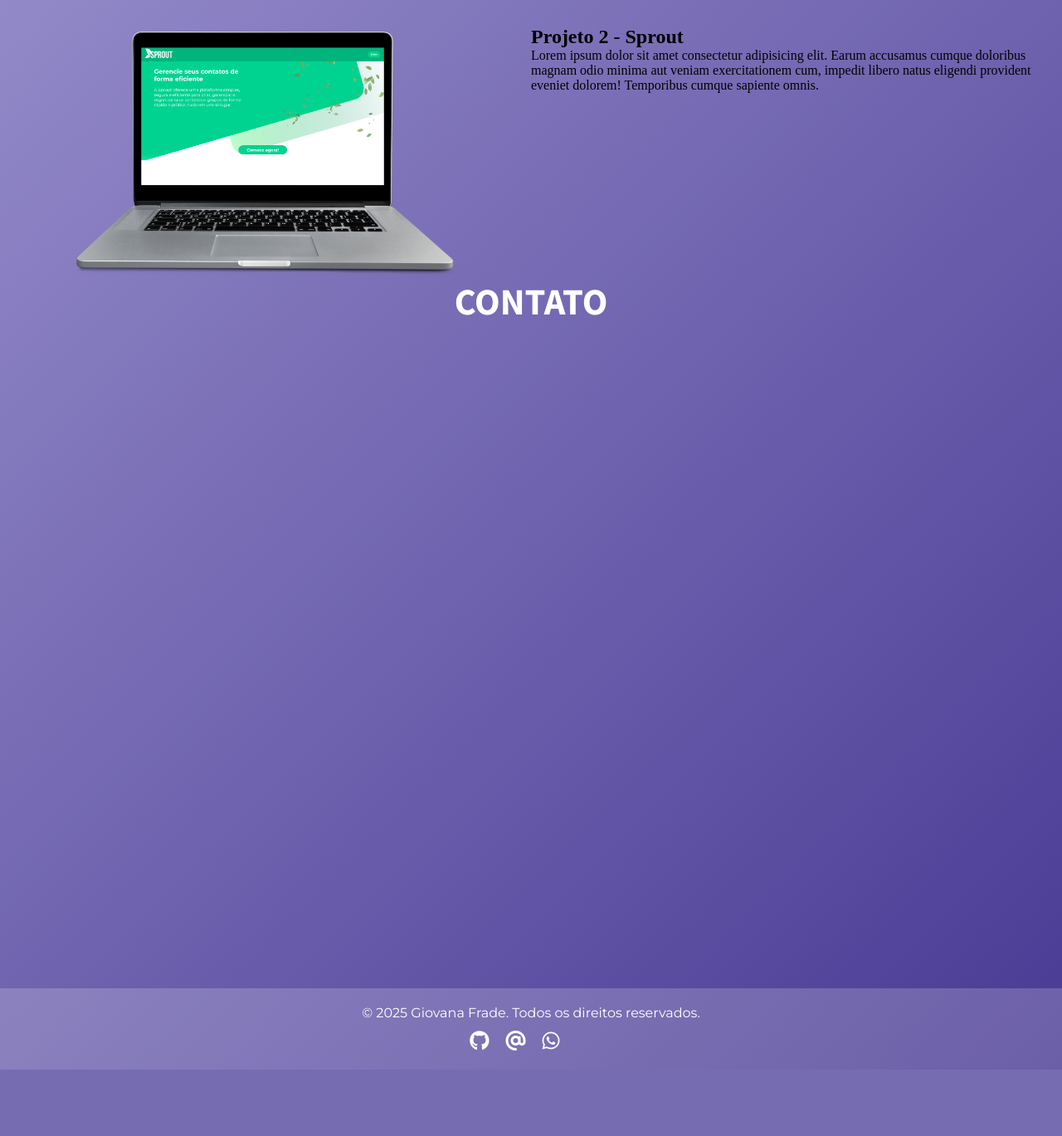
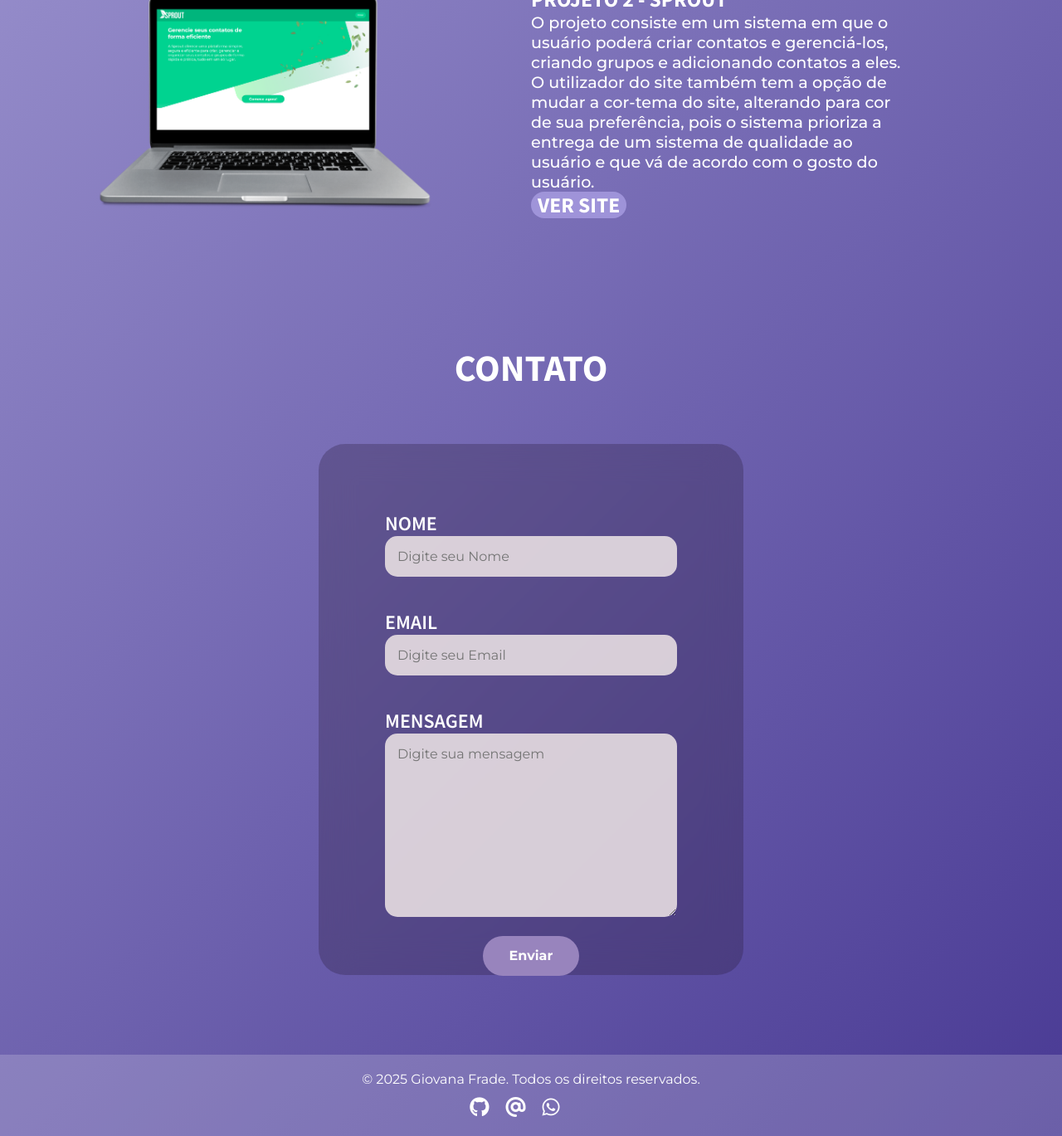
Before and after one commit to giovanafrade/portfolio, a PHP site: page / in a window 1280 px wide. Shown: the part 2121-3490 px from the top of the page at 83% size. Before the commit the page ends 3410 px from the top, so only its background shows below. Run offline with PHP 8.4, Linux system fonts and the light colour scheme; some libraries are stand-ins or nearby versions.

Commit message:
atualizações

```diff
--- a/index.html
+++ b/index.html
@@ -34,7 +34,7 @@
                 </ul>
             </div>
         </header>
-        <div class="home" id="home">
+        <section class="home" id="home">
             <div class="home-entrada">
                 <div class="nome-home-entrada">
                     <h1>Olá!
@@ -66,8 +66,8 @@
                     <img src="media/fotogiovana.jpeg" class="img-home"/>
                 </div>
             </div>
-        </div>
-        <div id="sobre">
+        </section>
+        <section id="sobre">
             <h1>sobre</h1>
             <div class="tela-sobre">
                 <div class="foto-sobre">
@@ -116,8 +116,8 @@
                     </div>
                 </div>
             </div>
-        </div>
-        <div id="projetos">
+        </section>
+        <section id="projetos">
             <h1>projetos</h1>
             <div class="tela-projetos">
                 <div class="eachprojeto">
@@ -126,7 +126,13 @@
                     </div>
                     <div class="texto-projeto">
                         <h2>Projeto 1 - Jogos Vorazes</h2>
-                        <p>Lorem ipsum dolor sit amet consectetur adipisicing elit. Earum accusamus cumque doloribus magnam odio minima aut veniam exercitationem cum, impedit libero natus eligendi provident eveniet dolorem! Temporibus cumque sapiente omnis.</p>
+                        <p>O projeto consiste em um website em que contém as informações gerais sobre cada filme da saga Jogos Vorazes, inspirado nos livros de Suzanne Collins, como ficha técnica, uma breve sinopse e o trailer.
+                            A finalidade é induzir novos espectadores a consumir a saga de filmes.
+                        </p>
+                        <div class="botao-versite">
+                            <a href="media/Jogos Vorazes/home.html" target="_blank">Ver Site</a>
+                        </div>
+
                     </div>
                 </div>
                 <div class="eachprojeto2">
@@ -135,23 +141,60 @@
                     </div>
                     <div class="texto-projeto">
                         <h2>Projeto 2 - Sprout</h2>
-                        <p>Lorem ipsum dolor sit amet consectetur adipisicing elit. Earum accusamus cumque doloribus magnam odio minima aut veniam exercitationem cum, impedit libero natus eligendi provident eveniet dolorem! Temporibus cumque sapiente omnis.</p>
+                        <p>O projeto consiste em um sistema em que o usuário poderá criar contatos e gerenciá-los,
+                            criando grupos e adicionando contatos a eles. O utilizador do site também tem a opção
+                            de mudar a cor-tema do site, alterando para cor de sua preferência, pois o sistema
+                            prioriza a entrega de um sistema de qualidade ao usuário e que vá de acordo com o gosto do
+                            usuário.
+                        </p>
+                        <div class="botao-versite">
+                            <a href="media/sprout/index.html" target="_blank">Ver Site</a>
                         </div>
                     </div>
                 </div>
             </div>
-        <div id="contato">
+        </section>
+        <section id="contato">
             <h1>contato</h1>
             <div class="tela-contato">
+                <div class="form-contato">
+                    <div class="form-contato-container">
+                        <form action="#" class="contact__form">
+                            <div class="form-contato-conteudo">
+                                <label for="name">Nome</label><br>
+                                <div class="input_box">
+                                    <input required="" placeholder="Digite seu Nome" type="text" class="contact__form-input" name="name" id="name">
+                                </div>
 
                             </div>
+                            <div class="form-contato-conteudo">
+                                <label for="email">Email</label><br>
+                                <div class="input_box">
+                                    <input required="" placeholder="Digite seu Email" type="text" class="contact__form-input" name="email" id="email">
                                 </div>
+                            </div>
+                            <div class="form-contato-conteudo">
+                                <label for="message">Mensagem</label><br>
+                                <div class="input_box">
+                                    <textarea required="" cols="30" rows="10" class="contact__form-input" placeholder="Digite sua mensagem" name="message" id="message"></textarea>
+                                </div>
+                            </div>
+                            <div class="botao-enviar-form-contato">
+                                <button type="submit">Enviar</button>
+                            </div>
+
+                        </form>
+                    </div>
+                </div>
+            </div>
+        </section>
         <footer class="footer">
             <div class="container">
             <div class="row align-items-center">
                 <div class="col-md-6 text-center text-md-start mb-3 mb-md-0">
                 <p class="mb-0">&copy; 2025 Giovana Frade. Todos os direitos reservados.</p>
                 </div>
+
                 <div class="col-md-6 text-center text-md-end">
                 <div class="social-icons">
                     <a href="https://github.com/giovanafrade" target="_blank"><i class="fa-brands fa-github" id="github"></i></a>
--- a/style.css
+++ b/style.css
@@ -84,6 +84,7 @@
 #contato-header:hover{
   color: #493a94;
 }
+
 /* Home */
 .home{
   height:95vh;
@@ -257,7 +258,7 @@
 }
 .texto-sobre{
   width: 50%;
-  margin-top: 5%;
+  margin-top: 2%;
   p{
     width: 90%;
     word-break: normal;
@@ -280,7 +281,7 @@
   }
   h1{
     word-break: normal;
-    text: uppercase;
+    text-transform: uppercase;
     font-family: "Montserrat", sans-serif;
     font-weight: bold;
     font-size: 1.2rem;
@@ -374,7 +375,7 @@
 }
 .tela-projetos{
   width: 100%;
-  height: 90vh;
+  height: 100vh;
 }
 .eachprojeto{
   display: flex;
@@ -393,14 +394,50 @@
   align-content: center;
   align-items: center;
   img{
-    width: 80%;
+    width: 70%;
   }
 }
 .texto-projeto{
   width: 50%;
+  h2{
+    color: #ffffff;
+    text-decoration: none;
+    font-family: 'Source Sans Pro';
+    font-weight: bold;
+    text-transform: uppercase;
+    font-size: 1.6rem;
+  }
+  p{
+    font-family: "Montserrat", sans-serif;
+    width: 70%;
+    font-weight: 500;
+    font-size: 1.2rem;
+    word-break: normal;
+    color: #ffffff;
+  }
 }
+.botao-versite{
+  width: 18%;
+  background-color: #a99ee2cb;
+  border-radius: 2rem;
+  display: flex;
+  justify-content: center;
+  align-items: center;
+  a{
+    text-decoration: none;
+    font-family: 'Source Sans Pro';
+    font-weight: bold;
+    text-transform: uppercase;
+    font-size: 1.6rem;
+    color: #ffffff;
 
+  }
+}
+.botao-versite:hover{
+  background-color: #493a948c;
+  transition: 0.5s;
 
+}
 /* Contato */
 #contato{
   h1{
@@ -420,78 +457,90 @@
   height: 100vh;
   display: flex;
 }
+.form-contato{
+  display: flex;
+  justify-content: center;
+  align-content: center;
+  width: 100%;
+}
 
+.form-contato-container{
+  width: 40%;
+  height: 80vh;
+  background-color: #291a3649;
+  border-radius: 2rem;
+  font-family: 'Source Sans Pro', sans-serif;
+  padding: 4rem;
+  margin-top: 4rem;
+  backdrop-filter: blur(20px);
+}
+.form-contato-conteudo{
+  padding: 1rem;
+  justify-content: center;
+  align-items: center;
+  label{
+    font-size: 1.5rem;
+    color: #ffffff;
+    text-transform: uppercase;
+    font-weight: 600;
+    font-family: 'Source Sans Pro', sans-serif;
+  }
+}
+.input_box{
+  margin-bottom: 2%;
+  background-color: rgba(240, 232, 232, 0.842);
+  position: relative;
+  border-radius: 15px;
+  width: 100%;
+  height: fit-content;
+  display: flex;
+  transition: ease 0.15s;
+  input{
+    justify-content: right;
+    border-radius: 15px;
+    width: 100%;
+    padding: 4%;
+    height: 100%;
+    background-color: transparent;
+    border: 1px solid transparent;
+    font-family:"Montserrat", sans-serif;
+    font-size: 1rem;
+    color: #000000;
+    outline: none;
 
-
-
-
-
-
-
-
-
-
-
-
-
-
-
-
-
-
-
-
-
-
-
-
-
-
-
-
-
-
-
-
-
-
-
-
-
-
-
-
-
-
-
-
-
-
-
-
-
-
-
-
-
-
-
-
-
-
-
-
-
-
-
-
-
-
-
-
-
-
-
+  }
+  textarea{
+    width: 100%;
+    padding: 4%;
+    justify-content: left;
+    border-radius: 15px;
+    border: 1px solid transparent;
+    background-color: transparent;
+    font-family:"Montserrat", sans-serif;
+    color: #000000;
+    font-size: 1rem;
+    outline: none;
+  }
+}
+.botao-enviar-form-contato{
+  display: flex;
+  justify-content: center;
+  align-content: center;
+  align-items: center;
+  width: 100%;
+  button{
+    background-color: transparent;
+    border-color: transparent;
+    font-family:"Montserrat", sans-serif;
+    font-size: 1rem;
+    font-weight: bold;
+    color: #ffffff;
+    width: 30%;
+    height: 6vh;
+    background-color: #9884bd;
+    border-radius: 2rem;
+  }
+}
 
 
 
@@ -520,7 +569,6 @@
     transition: color 0.3s ease;
   }
 }
-
 .col-md-6 {
   display: flex;
 }
```
Lines whose indentation alone changed are shown as unchanged.
